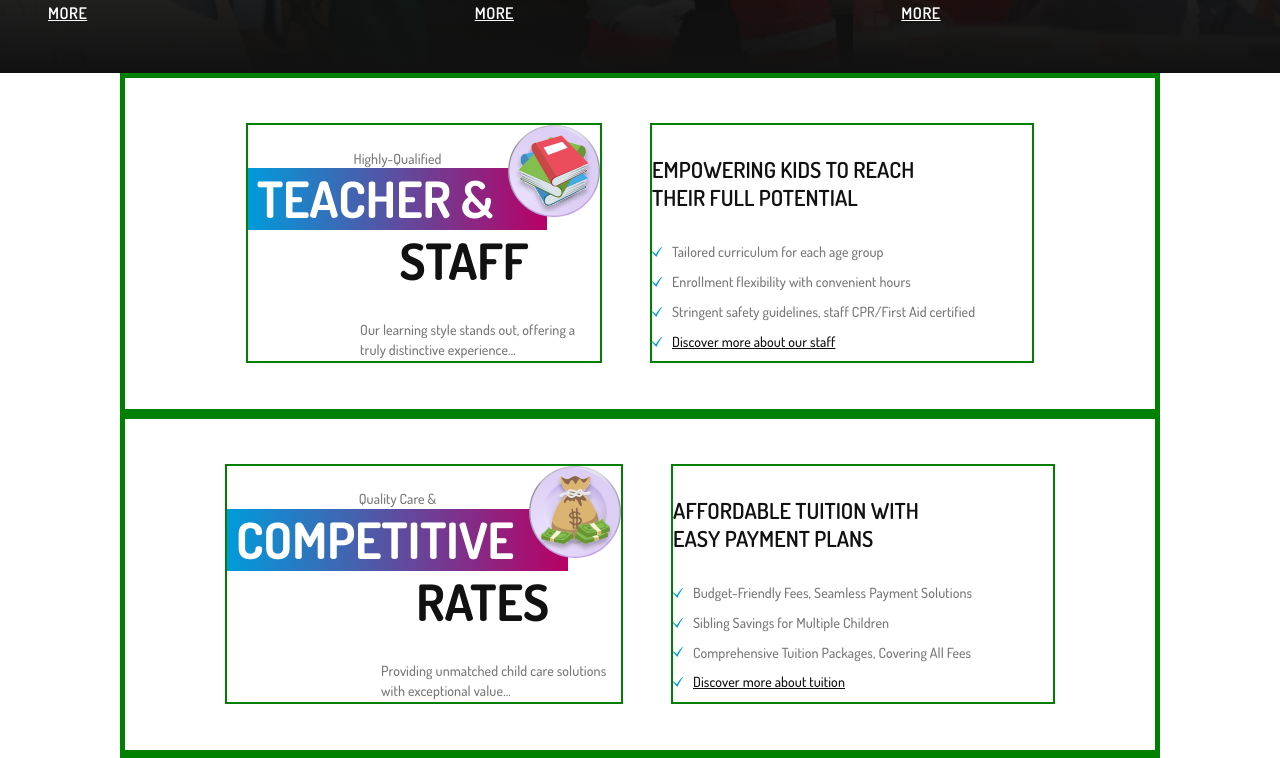
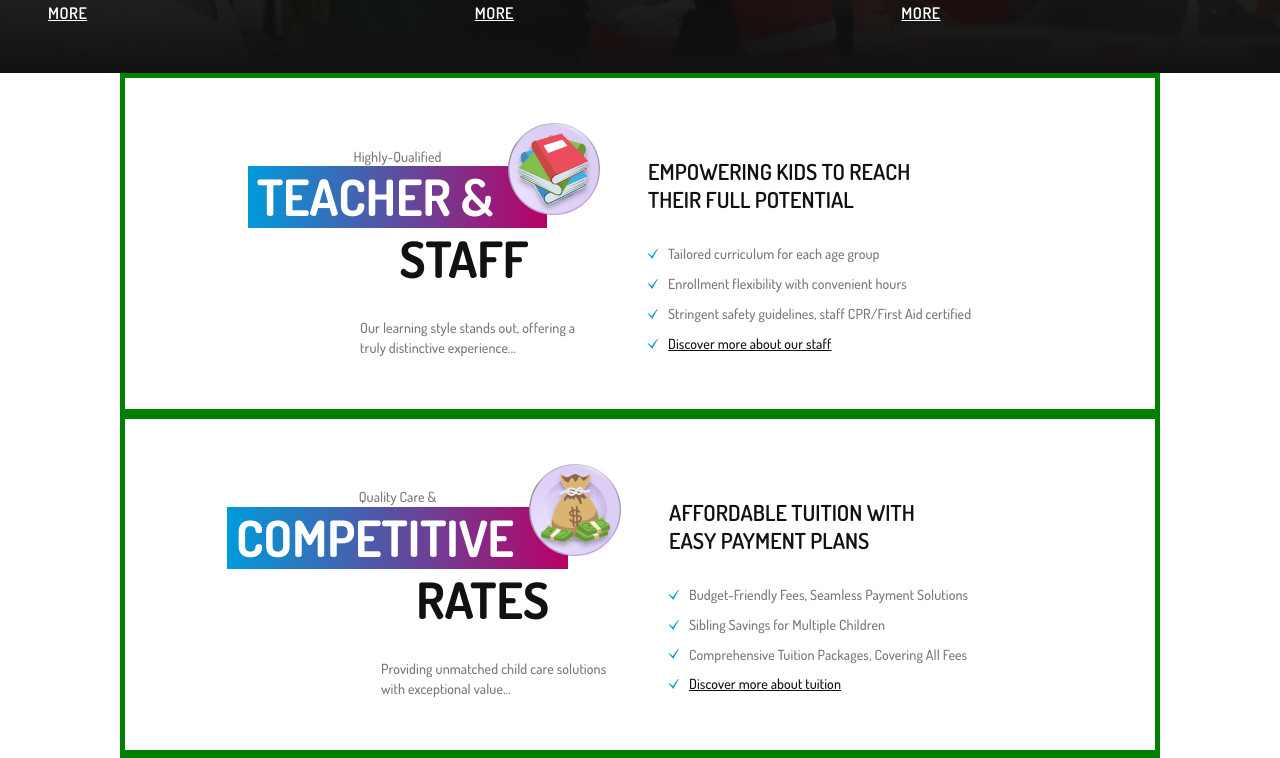
Before and after one commit to adinduokoro/London-s-Bright-Beginnings, a React (Create React App) app: page / in a window 1280 px wide. Shown: the part 1921-2679 px from the top of the page. Built offline with nearby package versions, Linux system fonts and the light colour scheme.

Commit message:
Offer
Update

```diff
--- a/src/components/offer/offers.css
+++ b/src/components/offer/offers.css
@@ -1,4 +1,3 @@
-/* LEFT */
 .offer {
   display: flex;
   justify-content: center;
@@ -8,8 +7,8 @@
   border: 5px solid green;
 }
 
+/* LEFT */
 .offer__left {
-  border: 2px solid green;
   position: relative;
   height: 15rem;
 }
@@ -89,7 +88,6 @@
 /* RIGHT */
 .offer__right {
   display: flex;
-  border: 2px solid green;
   align-items: end;
   height: 15rem;
   width: 24rem;
```
